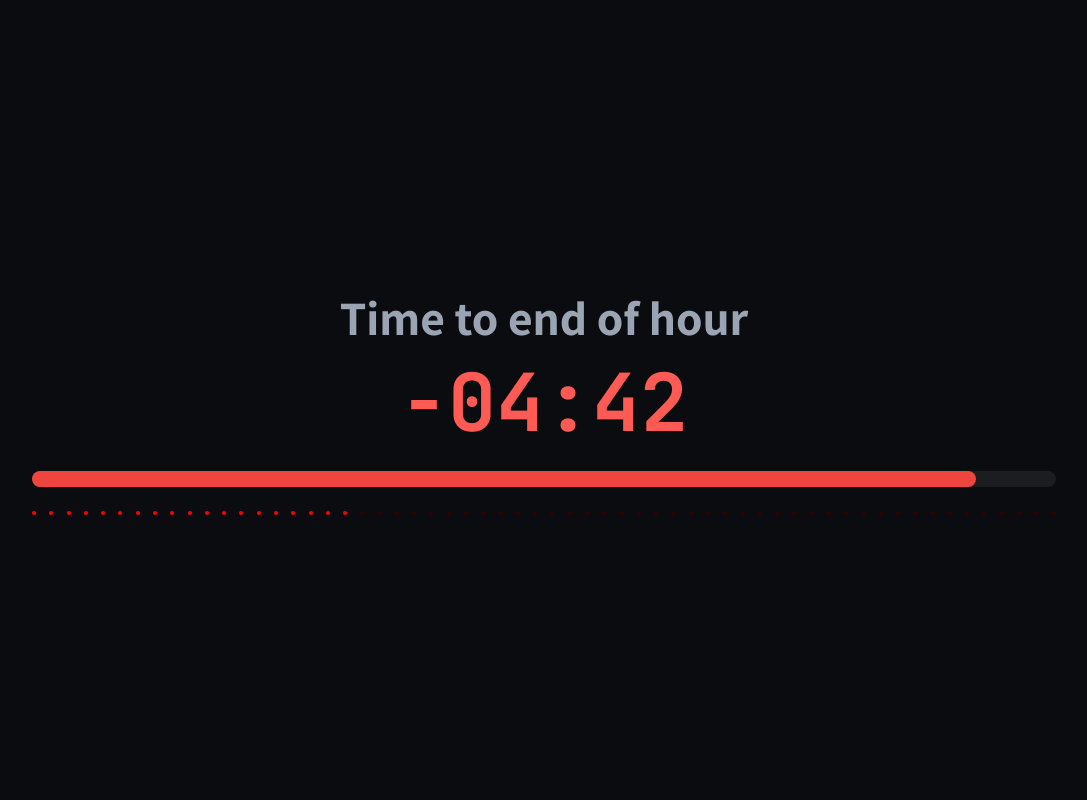
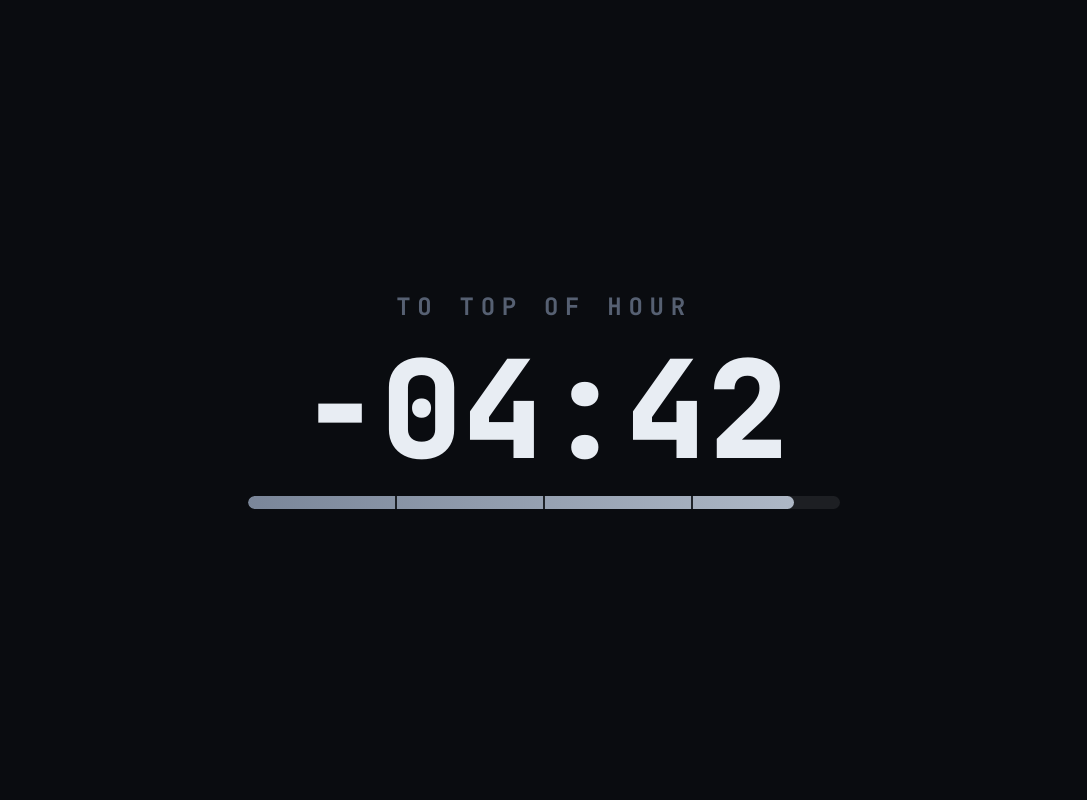
Before and after one commit to omersn/web-based-cart-player, a PHP site: page /clock-progress.php in a window 1280 px wide. Shown: the whole page, without its empty margins (96-1183 px from the left). Run offline with PHP 8.4, Linux system fonts and the light colour scheme.

Commit message:
Clean-room rewrite of the countdown + combined clock views
Provenance: the round clock (clock.php) was already rebuilt from scratch this
sprint; this does the same for the other two, so none of the clock code is
inherited from wherever the originals came from.

- clock-progress.php: rewritten as an original "to top of hour" read-out —
  big MM:SS countdown over a slim hour-elapsed bar with quarter ticks, going
  red/pulsing in the final 2 min / final min. Studio palette + type to match
  clock.php. Keeps ?dock compact mode (the bottom dock uses it).
- clock-both.php: replaced the obsolete <frameset> (removed from HTML, can't be
  styled) with a plain flex column of the two widgets as iframes in ?dock mode.

Verified all three views render (standalone, dock, and the in-player selector).

```diff
--- a/clock-progress.php
+++ b/clock-progress.php
@@ -4,129 +4,127 @@
 <head>
     <meta charset="UTF-8">
     <meta name="viewport" content="width=device-width, initial-scale=1.0">
-    <title>Hourly Countdown</title>
-    <link href="https://fonts.googleapis.com/css2?family=JetBrains+Mono:wght@600;700&family=Assistant:wght@700&display=swap" rel="stylesheet">
+    <title>Time to Top of Hour</title>
+    <link href="https://fonts.googleapis.com/css2?family=JetBrains+Mono:wght@600;700;800&display=swap" rel="stylesheet">
     <style>
+        /*
+         * "Time to top of hour" read-out: a big MM:SS countdown to :00, over a
+         * slim bar that fills as the hour elapses (quarter ticks for reference),
+         * turning urgent-red in the final stretch. Original implementation for
+         * this player's studio redesign — shares the palette/type of clock.php
+         * but is its own, purpose-built widget (no shared/derived layout code).
+         */
+        :root {
+            --bg: #0a0c10;
+            --dim: #566072;
+            --red: #f0453f;
+            --track: rgba(255, 255, 255, 0.08);
+        }
+        * { box-sizing: border-box; margin: 0; }
         body {
-            background-color: #0a0c10;
-            margin: 0;
+            background: var(--bg);
+            height: 100vh;
             display: flex;
             flex-direction: column;
+            align-items: center;
             justify-content: center;
-            align-items: center;
-            height: 100vh;
-            font-family: 'Assistant', Arial, sans-serif;
-            color: #ff5b54;
+            gap: 3.2vmin;
+            font-family: 'JetBrains Mono', monospace;
+            color: #e8edf3;
+            padding: 4vmin;
+        }
+        .label {
+            font-size: 3vmin;
+            letter-spacing: 0.28em;
+            text-transform: uppercase;
+            color: var(--dim);
+            font-weight: 700;
+        }
+        .count {
+            font-size: 17vmin;
+            font-weight: 800;
+            line-height: 0.9;
+            font-variant-numeric: tabular-nums;
+            transition: color 0.3s ease;
+        }
+        /* Final 2 minutes: the read-out and the fill glow red, and the last
+           60 seconds pulse once per second — the "clear the deck" cue. */
+        body.warn .count { color: var(--red); }
+        body.urgent .count { animation: pulse 1s steps(1, end) infinite; }
+        @keyframes pulse { 50% { opacity: 0.35; } }
+
+        .track {
+            position: relative;
+            width: 74vmin;
+            max-width: 88%;
+            height: 1.6vmin;
+            min-height: 6px;
+            background: var(--track);
+            border-radius: 999px;
+            overflow: hidden;
+        }
+        .fill {
+            position: absolute;
+            inset: 0 auto 0 0;
+            width: 0;
+            background: linear-gradient(90deg, #7a8699, #aeb8c6);
+            border-radius: 999px;
+            transition: width 0.9s linear, background-color 0.3s ease;
+        }
+        body.warn .fill { background: linear-gradient(90deg, #b5322e, var(--red)); }
+        /* Quarter-hour reference ticks sitting on top of the track. */
+        .ticks { position: absolute; inset: 0; }
+        .ticks i {
+            position: absolute;
+            top: 0; bottom: 0;
+            width: 2px;
+            margin-left: -1px;
+            background: rgba(10, 12, 16, 0.85);
         }
 
-        .title {
-            font-size: 6vmin;
-            font-weight: bold;
-            margin: 0;
-            color: #9aa4b2;
-        }
-
-        .countdown {
-            font-family: 'JetBrains Mono', monospace;
-            font-size: 10vmin; /* Larger countdown */
-            font-weight: bold;
-            margin: 0;
-        }
-
-        .progress-container {
-            position: relative;
-            width: 80%; /* Responsive width for progress bar */
-            height: 2vmin; /* Height of the progress bar */
-            background-color: rgba(255, 255, 255, 0.07); /* Faint inactive bar */
-            margin: 2vmin 0;
-            border-radius: 1vmin;
-        }
-
-        .progress-bar {
-            position: absolute;
-            top: 0;
-            left: 0;
-            height: 100%;
-            background-color: #f0453f;
-            border-radius: 1vmin;
-            width: 0%; /* Dynamic width for progress */
-            transition: width 0.1s linear; /* Smooth animation */
-        }
-
-        .seconds-dots {
-            display: flex;
-            justify-content: space-between;
-            width: 80%; /* Same width as the progress bar */
-            margin-top: 1vmin;
-        }
-
-        .seconds-dots .dot {
-            width: 0.5vmin; /* Small dot size */
-            height: 0.5vmin;
-            background-color: #330000; /* Very dark red for inactive dots */
-            border-radius: 50%;
-        }
-
-        .seconds-dots .dot.active {
-            background-color: red; /* Bright red for active seconds dots */
-        }
+        body.dock { gap: 1.4vmin; padding: 2vmin; }
+        body.dock .label { font-size: 12px; letter-spacing: 0.2em; }
+        body.dock .count { font-size: 44px; }
+        body.dock .track { height: 8px; }
     </style>
 </head>
-<body>
-    <div class="title">Time to end of hour</div>
-    <div class="countdown" id="countdown">-00:00</div>
-
-    <!-- Progress bar container -->
-    <div class="progress-container">
-        <div class="progress-bar" id="progress-bar"></div>
-    </div>
-
-    <!-- Small dots for seconds -->
-    <div class="seconds-dots" id="seconds-dots">
-        <!-- Dots will be dynamically added here -->
+<body class="<?= isset($_GET['dock']) ? 'dock' : '' ?>">
+    <div class="label">To top of hour</div>
+    <div class="count" id="count">--:--</div>
+    <div class="track">
+        <div class="fill" id="fill"></div>
+        <div class="ticks" id="ticks"></div>
     </div>
 
     <script>
-        const countdownDisplay = document.getElementById("countdown");
-        const progressBar = document.getElementById("progress-bar");
-        const secondsDotsContainer = document.getElementById("seconds-dots");
-        const totalSecondsInAnHour = 3600; // Total seconds in an hour
+        const HOUR = 3600;
+        const countEl = document.getElementById('count');
+        const fillEl = document.getElementById('fill');
 
-        // Create 60 smaller dots for seconds
-        for (let i = 0; i < 60; i++) {
-            const dot = document.createElement("div");
-            dot.classList.add("dot");
-            secondsDotsContainer.appendChild(dot);
-        }
-        const dots = document.querySelectorAll(".seconds-dots .dot");
-
-        function updateClock() {
-            const now = new Date();
-
-            // Countdown to the end of the hour
-            const secondsElapsed = now.getMinutes() * 60 + now.getSeconds();
-            const secondsRemaining = totalSecondsInAnHour - secondsElapsed;
-            const countdownMinutes = Math.floor(secondsRemaining / 60).toString().padStart(2, "0");
-            const countdownSeconds = (secondsRemaining % 60).toString().padStart(2, "0");
-            countdownDisplay.textContent = `-${countdownMinutes}:${countdownSeconds}`;
-
-            // Update progress bar
-            const percentageElapsed = (secondsElapsed / totalSecondsInAnHour) * 100;
-            progressBar.style.width = `${percentageElapsed}%`;
-
-            // Update small seconds dots
-            dots.forEach((dot, index) => {
-                if (index <= now.getSeconds()) {
-                    dot.classList.add("active");
-                } else {
-                    dot.classList.remove("active");
-                }
-            });
+        // Quarter-hour ticks at 25/50/75% (00 and 60 are the bar's own ends).
+        const ticks = document.getElementById('ticks');
+        for (const pct of [25, 50, 75]) {
+            const t = document.createElement('i');
+            t.style.left = pct + '%';
+            ticks.appendChild(t);
         }
 
-        // Start the clock
-        setInterval(updateClock, 1000);
-        updateClock(); // Initialize the display
+        function pad(n) { return String(n).padStart(2, '0'); }
+
+        function tick() {
+            const now = new Date();
+            const elapsed = now.getMinutes() * 60 + now.getSeconds();
+            const remaining = HOUR - elapsed;
+
+            countEl.textContent = `-${pad(Math.floor(remaining / 60))}:${pad(remaining % 60)}`;
+            fillEl.style.width = (elapsed / HOUR) * 100 + '%';
+
+            document.body.classList.toggle('warn', remaining <= 120);
+            document.body.classList.toggle('urgent', remaining <= 60);
+        }
+
+        tick();
+        setInterval(tick, 1000);
     </script>
 </body>
 </html>
```
Also changed, not shown: clock-both.php (+18 -5 lines).
